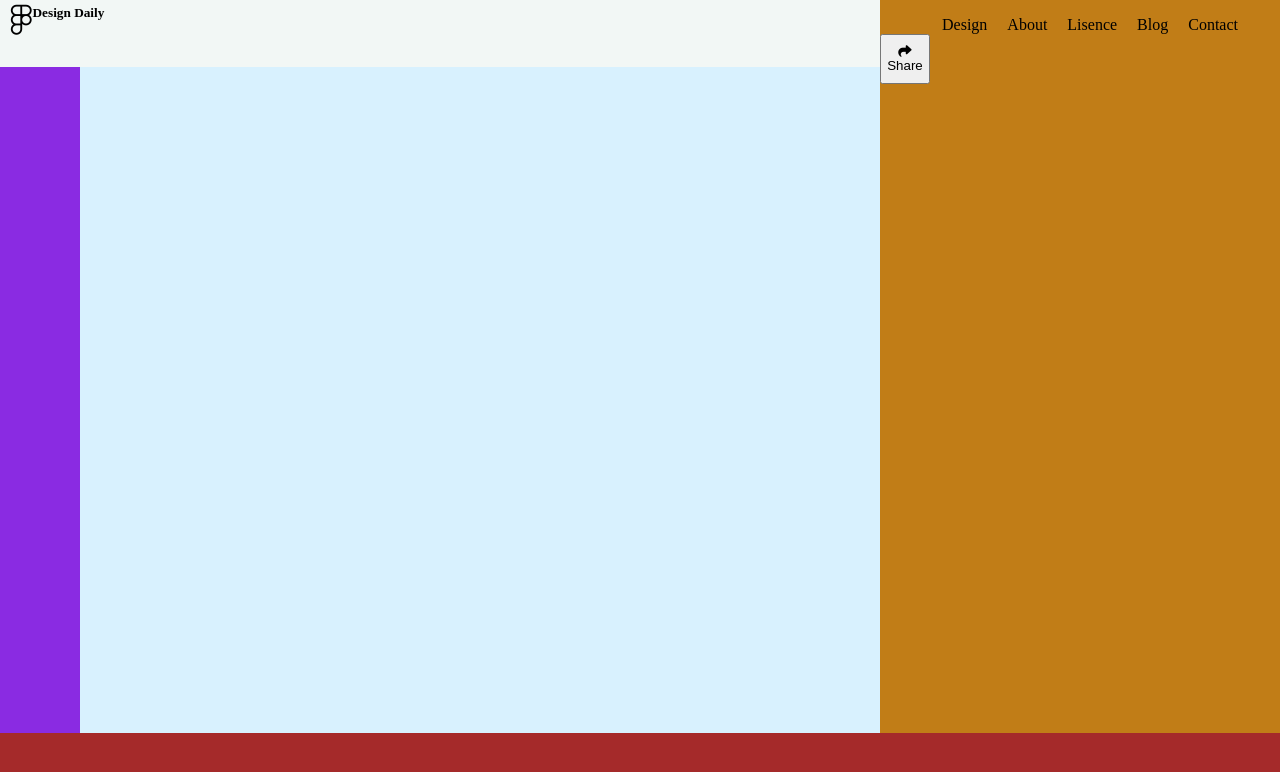
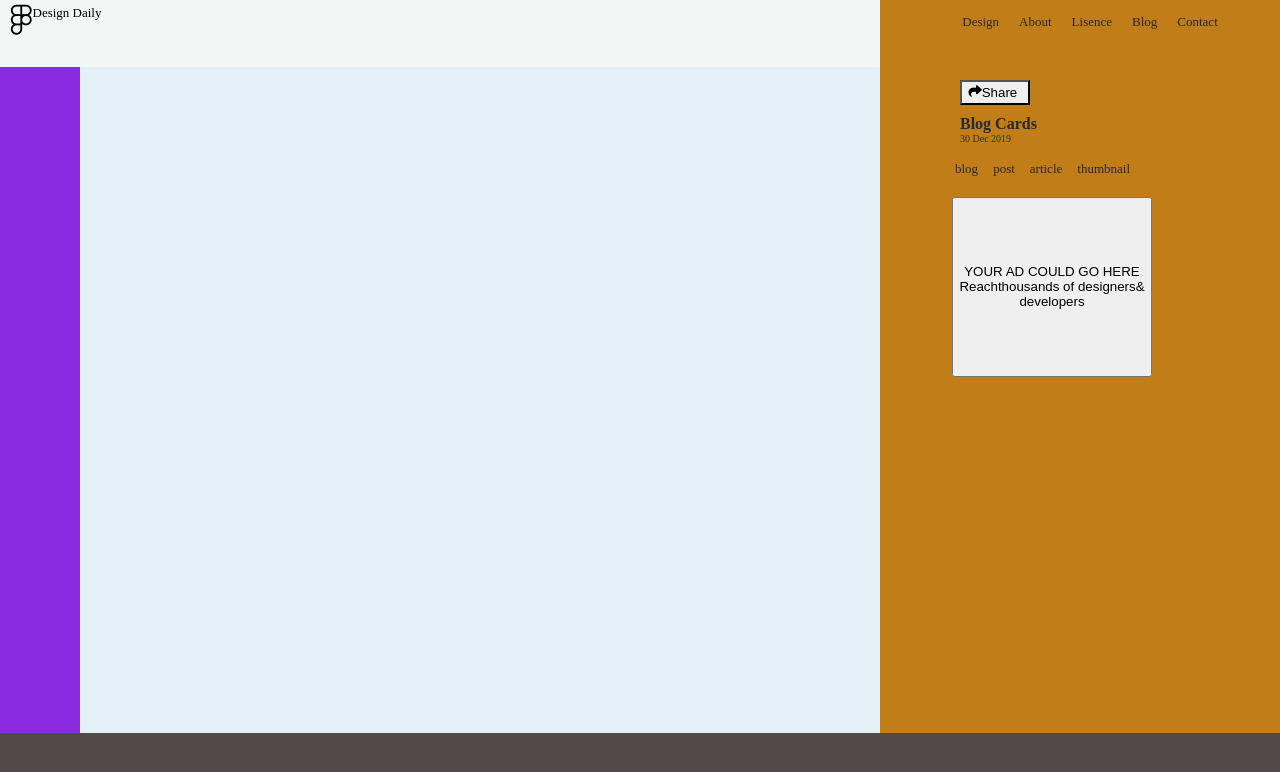
Before and after one commit to Edithnyiransengim/week1, a plain HTML site: page index.html in a window 1280 px wide. Drawn offline with Linux system fonts and the light colour scheme.

Commit message:
second commit

```diff
--- a/index.html
+++ b/index.html
@@ -23,12 +23,25 @@
 
             </ul>
         </div>
+        <div class="box">
         <button class="button">
             <i class="fa-solid fa-arrow-turn-right"></i>
             <span>Share</span>
-
         </button>
          </div>
+         <h4>Blog Cards</h4>
+         <p1>30 Dec 2019</p1>
+         <ul1>
+            <li1><a href="blog"></a>blog</li1>
+            <li1><a href="blog"></a>post</li1>
+            <li1><a href="blog"></a>article</li1>
+            <li1><a href="blog"></a>thumbnail</li1>
+         </ul1>
+         <button class="box1">
+            <span>YOUR AD COULD GO HERE </span>
+            <p>Reachthousands of designers&<br>developers</p>
+
+        </div>
          <div class="body">
             <div class="item1"></div>
             <div class="item2"></div>
--- a/style.css
+++ b/style.css
@@ -24,17 +24,17 @@
   margin-left: 10px;
   font-size: 30px;
 }
-p{
-    margin-left:20px;
+h5{
+    font-size: small;
+    font-weight: lighter;
 }
 .body{
     grid-area: body;
-    background-color: rgb(216, 241, 254);
-
+    background-color: rgb(228, 241, 248);
 }
 .foot{
     grid-area: foot;
-    background-color: brown;
+    background-color: rgb(83, 73, 73);
 }
 .left{
     grid-area: left;
@@ -57,13 +57,46 @@ li{
     margin-left: 20px;
     list-style: none;
     padding-top: 5%;
+    font-size: small;
+    color: rgb(41, 41, 38);
+}
+.box{
+    padding-top: 50px;
+    margin-left: 80px;
 }
 .button{
-    height:50px;
-    width: 50px;
+    height:25px;
+    width: 70px;
+    display: flex;
+    padding-top: 1%;
+   padding-left: 2%;
+   border-radius:0;
 
 }
-.body{
-    display: grid;
-
+h4{
+    margin-left:80px ;
+    margin-top: 10px;
+    color: rgb(40, 41, 41);
 }
+p1{
+    margin-left:80px ;
+   font-size: x-small;
+   color: rgb(43, 49, 55);
+}
+ul1{
+    display: flex;
+    margin-left:60px ;
+}
+li1{
+    list-style: none;
+    padding-top: 5%;
+    padding-left: 15px;
+    font-size: small;
+    color: rgb(41, 41, 38);
+}
+.box1{
+    height: 180px;
+    width: 200px;
+   margin-top: 20px;
+   margin-left: 18%;
+}
```
